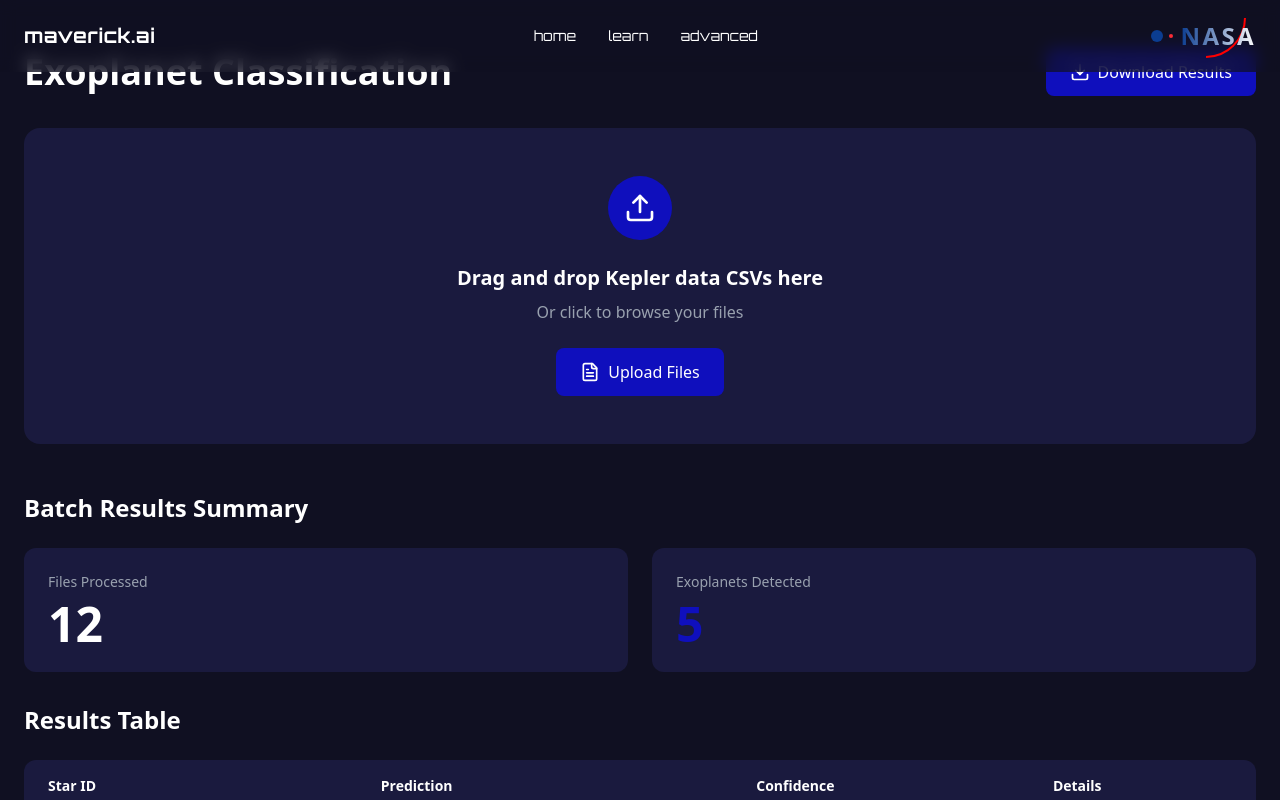
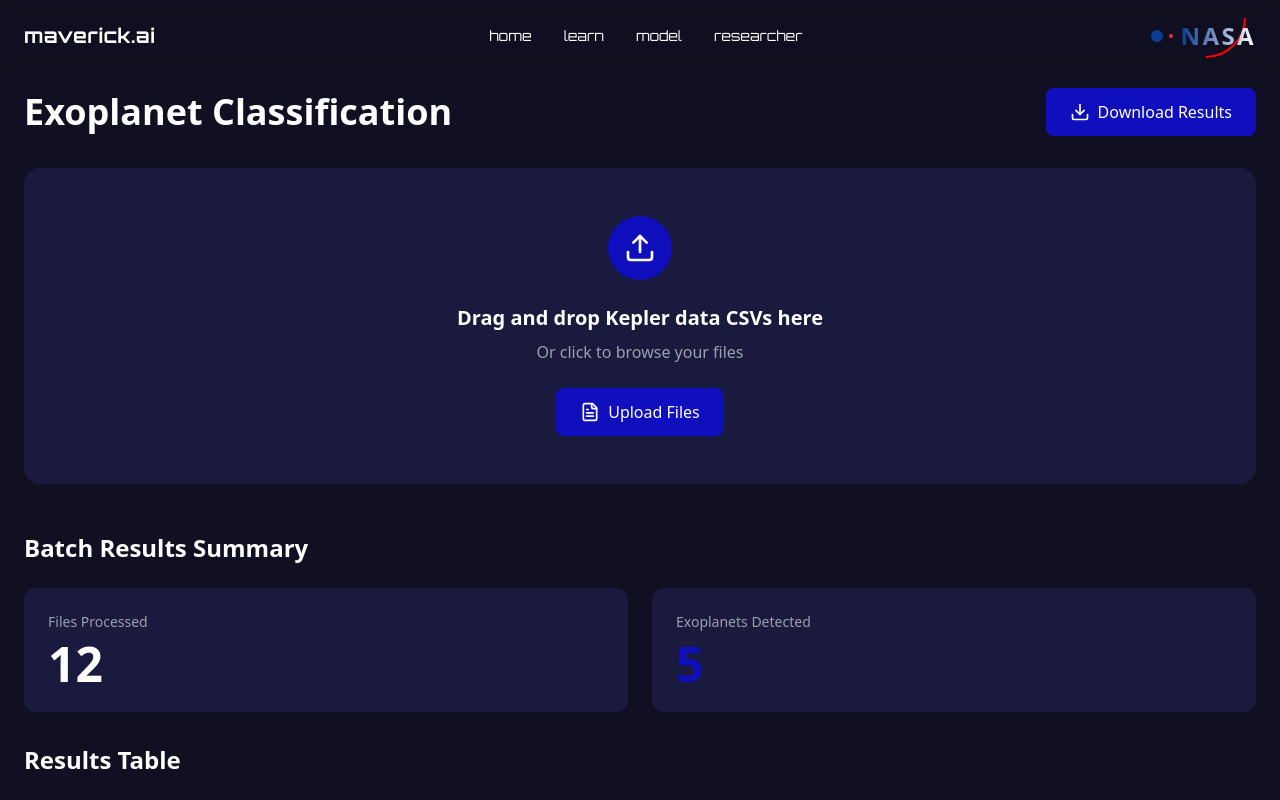
Before and after one commit to Ekow-Davis/NASA-model-frontend, a React (Vite) app in the folder mavericks/: page /researcher in a window 1280 px wide. Shown: the top 800 px of the page. Built offline with nearby package versions, Linux system fonts and the light colour scheme.

Commit message:
Merge complete, I'll correct the font later today

```diff
--- a/mavericks/src/components/homeResults.tsx
+++ b/mavericks/src/components/homeResults.tsx
@@ -1,5 +1,7 @@
-import { FaSearch } from "react-icons/fa";
-import { FaTimesCircle } from "react-icons/fa";
+// import { FaSearch } from "react-icons/fa";
+import { Search, CircleX } from "lucide-react";
+
+// import { FaTimesCircle } from "react-icons/fa";
 
 type ResultCardProps = {
   isExoplanet: boolean;
@@ -22,9 +24,9 @@ export default function ResultCard({ isExoplanet, accuracy }: ResultCardProps) {
             }`}
           >
             {isExoplanet ? (
-              <FaSearch className="text-blue-600 text-3xl" />
+              <Search className="text-blue-600 text-3xl" />
             ) : (
-              <FaTimesCircle className="text-red-600 text-3xl" />
+              <CircleX className="text-red-600 text-3xl" />
             )}
           </div>
         </div>
--- a/mavericks/src/components/navbar.tsx
+++ b/mavericks/src/components/navbar.tsx
@@ -58,9 +58,19 @@ export default function Navbar() {
         >
           learn
         </Link>
-        <li className="hover:text-gray-300 cursor-pointer py-2 md:py-0">
-          advanced
-        </li>
+        <Link
+          to="/model"
+          className="hover:text-gray-300 cursor-pointer py-2 md:py-0"
+        >
+          model
+        </Link>
+        <Link
+          to="/researcher"
+          className="hover:text-gray-300 cursor-pointer py-2 md:py-0"
+        >
+          researcher
+        </Link>
+
       </ul>
 
       {/* Planet + NASA */}
--- a/mavericks/src/pages/ModelDashboard.tsx
+++ b/mavericks/src/pages/ModelDashboard.tsx
@@ -452,7 +452,7 @@ const ModelPerformanceTracking: React.FC = () => {
   };
 
   return (
-    <div className="min-h-screen text-white" style={{ backgroundColor: '#101022' }}>
+    <div className="min-h-screen text-white pt-10" style={{ backgroundColor: '#101022' }}>
 
       <StyleInjector />
 
--- a/mavericks/src/pages/ResearcherPage.tsx
+++ b/mavericks/src/pages/ResearcherPage.tsx
@@ -62,7 +62,7 @@ const ResearcherPage: React.FC = () => {
   };
 
   return (
-    <div className="min-h-screen text-white" style={{ backgroundColor: '#101022' }}>
+    <div className="min-h-screen text-white pt-10" style={{ backgroundColor: '#101022' }}>
       {/* Header */}
 
 
```
